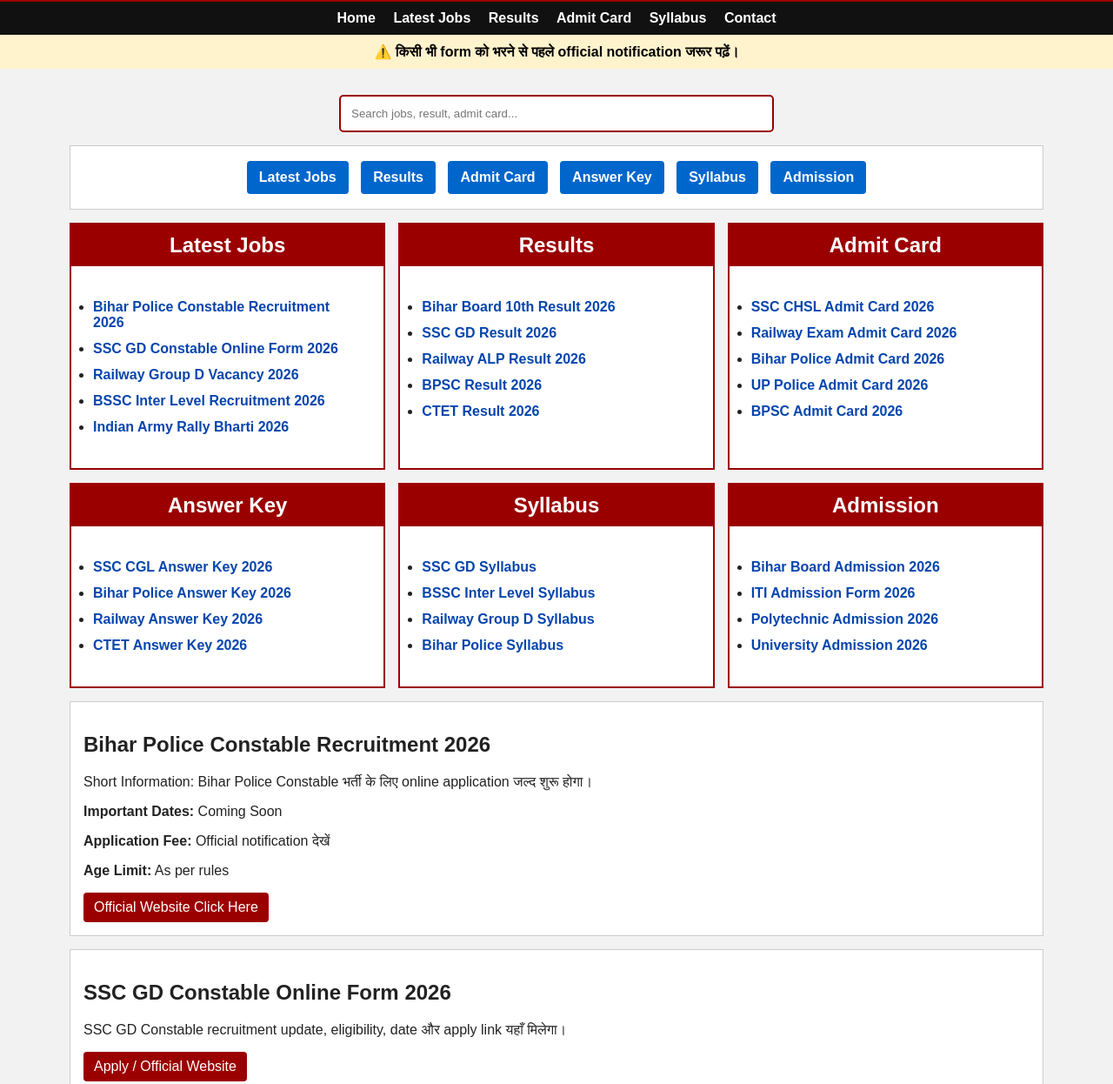
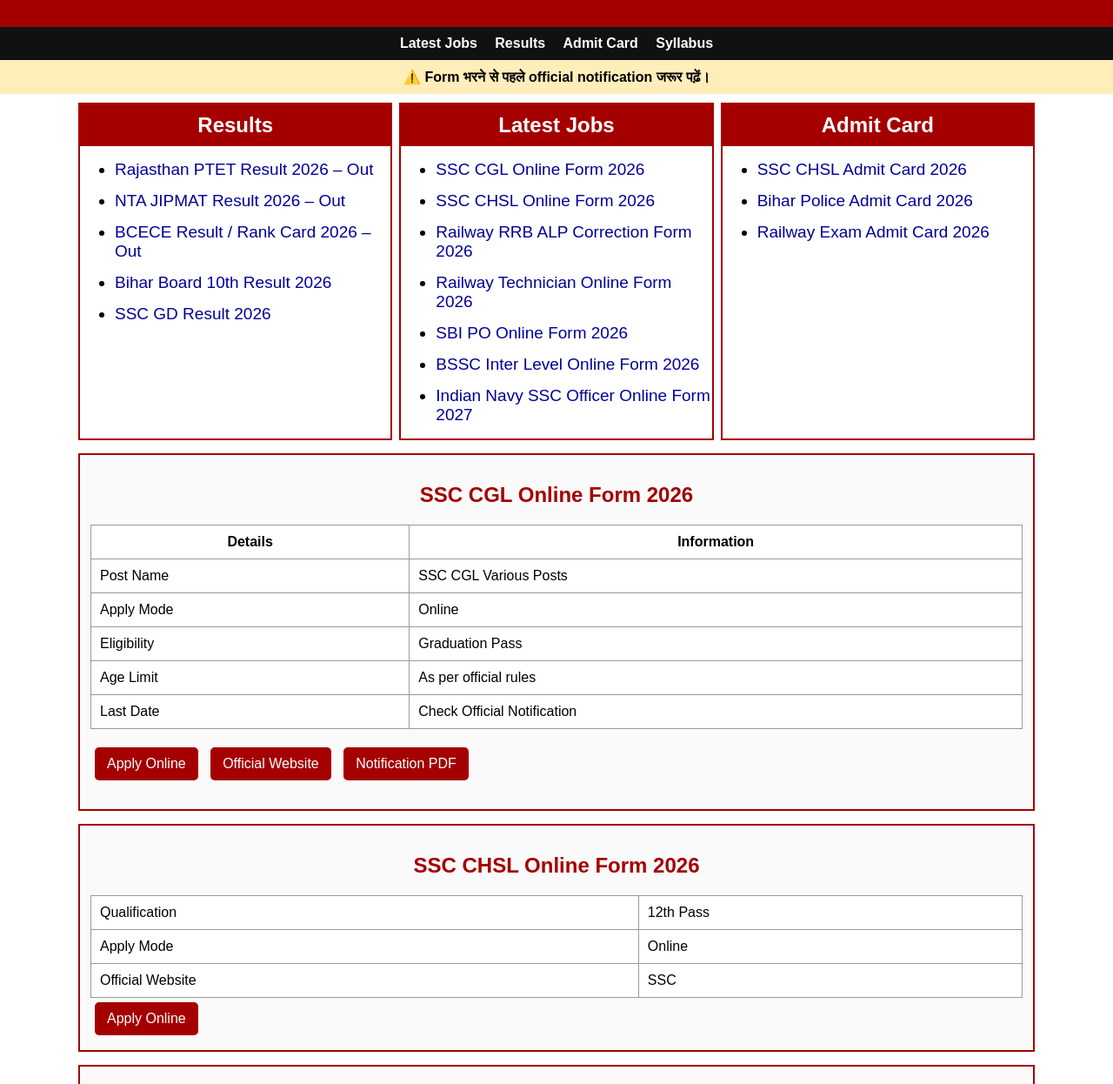
Before and after one commit to pawankumar130706-ui/trading-juction, a plain HTML site: page index.html in a window 1280 px wide. Shown: the part 100-1346 px from the top of the page at 87% size. Drawn offline with Linux system fonts and the light colour scheme.

Commit message:
Revise index.html for layout and style improvements
Updated the layout and styling for better presentation. Adjusted titles, navigation links, and added new sections for results and job postings.

```diff
--- a/index.html
+++ b/index.html
@@ -3,43 +3,29 @@
 <head>
 <meta charset="UTF-8">
 <meta name="viewport" content="width=device-width, initial-scale=1.0">
-<title>Career Result - Latest Jobs & Results</title>
-
+<title>Career Result</title>
 <style>
-*{box-sizing:border-box}
-body{margin:0;font-family:Arial;background:#f2f2f2;color:#222}
-header{background:#9b0000;color:white;text-align:center;padding:18px}
-header h1{margin:0;font-size:38px}
-header p{margin:5px 0 0}
-
+body{margin:0;font-family:Arial;background:#fff}
+header{background:#a40000;color:white;text-align:center;padding:18px}
+header h1{margin:0;font-size:40px}
 nav{background:#111;text-align:center;padding:10px}
-nav a{color:white;text-decoration:none;margin:8px;font-weight:bold}
-
-.notice{background:#fff3cd;color:#000;text-align:center;padding:10px;font-weight:bold}
-
-.container{max-width:1150px;margin:auto;padding:15px}
-
-.search-box{text-align:center;margin:15px}
-.search-box input{width:90%;max-width:500px;padding:12px;border:2px solid #9b0000;border-radius:5px}
-
-.quick-links{text-align:center;background:white;padding:12px;border:1px solid #ccc}
-.quick-links a{display:inline-block;background:#0066cc;color:white;padding:10px 14px;margin:5px;text-decoration:none;border-radius:4px;font-weight:bold}
-
-.grid{display:grid;grid-template-columns:repeat(auto-fit,minmax(280px,1fr));gap:15px;margin-top:15px}
-.box{background:white;border:2px solid #9b0000}
-.box h2{background:#9b0000;color:white;margin:0;padding:10px;text-align:center}
-.box ul{padding:10px 25px}
-.box li{margin:12px 0}
-.box a{color:#0645ad;text-decoration:none;font-weight:bold}
-.box a:hover{text-decoration:underline;color:red}
-
-.info{background:white;margin-top:15px;padding:15px;border:1px solid #ccc}
-.btn{background:#9b0000;color:white!important;padding:8px 12px;border-radius:4px;text-decoration:none;display:inline-block}
-
+nav a{color:white;margin:8px;text-decoration:none;font-weight:bold}
+.notice{background:#ffeeba;padding:10px;text-align:center;font-weight:bold}
+.container{max-width:1100px;margin:auto;padding:10px}
+.grid{display:grid;grid-template-columns:repeat(auto-fit,minmax(300px,1fr));gap:8px}
+.box{border:2px solid #a40000;background:white}
+.box h2{background:#a40000;color:white;text-align:center;margin:0;padding:10px}
+.box li{margin:14px 0;font-size:19px}
+.box a{color:#000099;text-decoration:none}
+.box a:hover{color:red;text-decoration:underline}
+.post{border:2px solid #a40000;margin-top:15px;padding:12px;background:#fafafa}
+.post h2{color:#a40000;text-align:center}
+table{width:100%;border-collapse:collapse;background:white}
+td,th{border:1px solid #999;padding:10px}
+.btn{display:inline-block;background:#a40000;color:white!important;padding:10px 14px;margin:5px;text-decoration:none;border-radius:5px}
 footer{background:#222;color:white;text-align:center;padding:15px;margin-top:20px}
 </style>
 </head>
-
 <body>
 
 <header>
@@ -48,54 +34,41 @@
 </header>
 
 <nav>
-<a href="#home">Home</a>
 <a href="#jobs">Latest Jobs</a>
-<a href="#result">Results</a>
+<a href="#results">Results</a>
 <a href="#admit">Admit Card</a>
 <a href="#syllabus">Syllabus</a>
-<a href="#contact">Contact</a>
 </nav>
 
 <div class="notice">
-⚠️ किसी भी form को भरने से पहले official notification जरूर पढ़ें।
+⚠️ Form भरने से पहले official notification जरूर पढ़ें।
 </div>
 
-<div class="container" id="home">
-
-<div class="search-box">
-<input type="text" placeholder="Search jobs, result, admit card...">
-</div>
-
-<div class="quick-links">
-<a href="#jobs">Latest Jobs</a>
-<a href="#result">Results</a>
-<a href="#admit">Admit Card</a>
-<a href="#answer">Answer Key</a>
-<a href="#syllabus">Syllabus</a>
-<a href="#admission">Admission</a>
-</div>
+<div class="container">
 
 <div class="grid">
+
+<div class="box" id="results">
+<h2>Results</h2>
+<ul>
+<li><a href="#r1">Rajasthan PTET Result 2026 – Out</a></li>
+<li><a href="#r2">NTA JIPMAT Result 2026 – Out</a></li>
+<li><a href="#r3">BCECE Result / Rank Card 2026 – Out</a></li>
+<li><a href="#r4">Bihar Board 10th Result 2026</a></li>
+<li><a href="#r5">SSC GD Result 2026</a></li>
+</ul>
+</div>
 
 <div class="box" id="jobs">
 <h2>Latest Jobs</h2>
 <ul>
-<li><a href="#post1">Bihar Police Constable Recruitment 2026</a></li>
-<li><a href="#post2">SSC GD Constable Online Form 2026</a></li>
-<li><a href="#post3">Railway Group D Vacancy 2026</a></li>
-<li><a href="#post4">BSSC Inter Level Recruitment 2026</a></li>
-<li><a href="#post5">Indian Army Rally Bharti 2026</a></li>
-</ul>
-</div>
-
-<div class="box" id="result">
-<h2>Results</h2>
-<ul>
-<li><a href="#result1">Bihar Board 10th Result 2026</a></li>
-<li><a href="#result2">SSC GD Result 2026</a></li>
-<li><a href="#result3">Railway ALP Result 2026</a></li>
-<li><a href="#result4">BPSC Result 2026</a></li>
-<li><a href="#result5">CTET Result 2026</a></li>
+<li><a href="#job1">SSC CGL Online Form 2026</a></li>
+<li><a href="#job2">SSC CHSL Online Form 2026</a></li>
+<li><a href="#job3">Railway RRB ALP Correction Form 2026</a></li>
+<li><a href="#job4">Railway Technician Online Form 2026</a></li>
+<li><a href="#job5">SBI PO Online Form 2026</a></li>
+<li><a href="#job6">BSSC Inter Level Online Form 2026</a></li>
+<li><a href="#job7">Indian Navy SSC Officer Online Form 2027</a></li>
 </ul>
 </div>
 
@@ -103,78 +76,104 @@
 <h2>Admit Card</h2>
 <ul>
 <li><a href="#admit1">SSC CHSL Admit Card 2026</a></li>
-<li><a href="#admit2">Railway Exam Admit Card 2026</a></li>
-<li><a href="#admit3">Bihar Police Admit Card 2026</a></li>
-<li><a href="#admit4">UP Police Admit Card 2026</a></li>
-<li><a href="#admit5">BPSC Admit Card 2026</a></li>
-</ul>
-</div>
-
-<div class="box" id="answer">
-<h2>Answer Key</h2>
-<ul>
-<li><a href="#answer1">SSC CGL Answer Key 2026</a></li>
-<li><a href="#answer2">Bihar Police Answer Key 2026</a></li>
-<li><a href="#answer3">Railway Answer Key 2026</a></li>
-<li><a href="#answer4">CTET Answer Key 2026</a></li>
-</ul>
-</div>
-
-<div class="box" id="syllabus">
-<h2>Syllabus</h2>
-<ul>
-<li><a href="#sy1">SSC GD Syllabus</a></li>
-<li><a href="#sy2">BSSC Inter Level Syllabus</a></li>
-<li><a href="#sy3">Railway Group D Syllabus</a></li>
-<li><a href="#sy4">Bihar Police Syllabus</a></li>
-</ul>
-</div>
-
-<div class="box" id="admission">
-<h2>Admission</h2>
-<ul>
-<li><a href="#ad1">Bihar Board Admission 2026</a></li>
-<li><a href="#ad2">ITI Admission Form 2026</a></li>
-<li><a href="#ad3">Polytechnic Admission 2026</a></li>
-<li><a href="#ad4">University Admission 2026</a></li>
+<li><a href="#admit2">Bihar Police Admit Card 2026</a></li>
+<li><a href="#admit3">Railway Exam Admit Card 2026</a></li>
 </ul>
 </div>
 
 </div>
 
-<div class="info" id="post1">
-<h2>Bihar Police Constable Recruitment 2026</h2>
-<p>Short Information: Bihar Police Constable भर्ती के लिए online application जल्द शुरू होगा।</p>
-<p><b>Important Dates:</b> Coming Soon</p>
-<p><b>Application Fee:</b> Official notification देखें</p>
-<p><b>Age Limit:</b> As per rules</p>
-<a class="btn" href="https://www.csbc.bih.nic.in/" target="_blank">Official Website Click Here</a>
+<div class="post" id="job1">
+<h2>SSC CGL Online Form 2026</h2>
+<table>
+<tr><th>Details</th><th>Information</th></tr>
+<tr><td>Post Name</td><td>SSC CGL Various Posts</td></tr>
+<tr><td>Apply Mode</td><td>Online</td></tr>
+<tr><td>Eligibility</td><td>Graduation Pass</td></tr>
+<tr><td>Age Limit</td><td>As per official rules</td></tr>
+<tr><td>Last Date</td><td>Check Official Notification</td></tr>
+</table>
+<p>
+<a class="btn" href="https://ssc.gov.in/" target="_blank">Apply Online</a>
+<a class="btn" href="https://ssc.gov.in/" target="_blank">Official Website</a>
+<a class="btn" href="https://ssc.gov.in/" target="_blank">Notification PDF</a>
+</p>
 </div>
 
-<div class="info" id="post2">
-<h2>SSC GD Constable Online Form 2026</h2>
-<p>SSC GD Constable recruitment update, eligibility, date और apply link यहाँ मिलेगा।</p>
-<a class="btn" href="https://ssc.gov.in/" target="_blank">Apply / Official Website</a>
+<div class="post" id="job2">
+<h2>SSC CHSL Online Form 2026</h2>
+<table>
+<tr><td>Qualification</td><td>12th Pass</td></tr>
+<tr><td>Apply Mode</td><td>Online</td></tr>
+<tr><td>Official Website</td><td>SSC</td></tr>
+</table>
+<a class="btn" href="https://ssc.gov.in/" target="_blank">Apply Online</a>
 </div>
 
-<div class="info" id="contact">
-<h2>Contact Us</h2>
-<p>Email: careerresult@example.com</p>
-<p>Website: Career Result</p>
+<div class="post" id="job3">
+<h2>Railway RRB ALP Correction Form 2026</h2>
+<table>
+<tr><td>Department</td><td>Railway Recruitment Board</td></tr>
+<tr><td>Form Type</td><td>Correction / Edit Form</td></tr>
+</table>
+<a class="btn" href="https://www.rrbapply.gov.in/" target="_blank">Correction Form</a>
 </div>
 
-<div class="info">
+<div class="post" id="job4">
+<h2>Railway Technician Online Form 2026</h2>
+<table>
+<tr><td>Department</td><td>Railway Recruitment Board</td></tr>
+<tr><td>Apply Mode</td><td>Online</td></tr>
+</table>
+<a class="btn" href="https://www.rrbapply.gov.in/" target="_blank">Apply Online</a>
+</div>
+
+<div class="post" id="job5">
+<h2>SBI PO Online Form 2026</h2>
+<table>
+<tr><td>Department</td><td>State Bank of India</td></tr>
+<tr><td>Qualification</td><td>Graduation</td></tr>
+</table>
+<a class="btn" href="https://sbi.co.in/web/careers" target="_blank">Apply Online</a>
+</div>
+
+<div class="post" id="job6">
+<h2>BSSC Inter Level Online Form 2026</h2>
+<table>
+<tr><td>Department</td><td>Bihar Staff Selection Commission</td></tr>
+<tr><td>Qualification</td><td>12th Pass</td></tr>
+</table>
+<a class="btn" href="https://bssc.bihar.gov.in/" target="_blank">Apply Online</a>
+</div>
+
+<div class="post" id="job7">
+<h2>Indian Navy SSC Officer Online Form 2027</h2>
+<table>
+<tr><td>Department</td><td>Indian Navy</td></tr>
+<tr><td>Apply Mode</td><td>Online</td></tr>
+</table>
+<a class="btn" href="https://www.joinindiannavy.gov.in/" target="_blank">Apply Online</a>
+</div>
+
+<div class="post" id="r1">
+<h2>Rajasthan PTET Result 2026</h2>
+<a class="btn" href="#" target="_blank">Check Result</a>
+</div>
+
+<div class="post" id="r2">
+<h2>NTA JIPMAT Result 2026</h2>
+<a class="btn" href="https://exams.nta.ac.in/" target="_blank">Check Result</a>
+</div>
+
+<div class="post">
 <h2>Disclaimer</h2>
-<p>
-Career Result कोई government website नहीं है। यह website केवल educational और information purpose के लिए है।
-किसी भी job, result, admit card या form को भरने से पहले official website जरूर check करें।
-</p>
+<p>Career Result government website नहीं है। यह केवल information purpose के लिए है। Apply करने से पहले official website जरूर check करें।</p>
 </div>
 
 </div>
 
 <footer>
-© 2026 Career Result | All Rights Reserved
+© 2026 Career Result
 </footer>
 
 </body>
```
